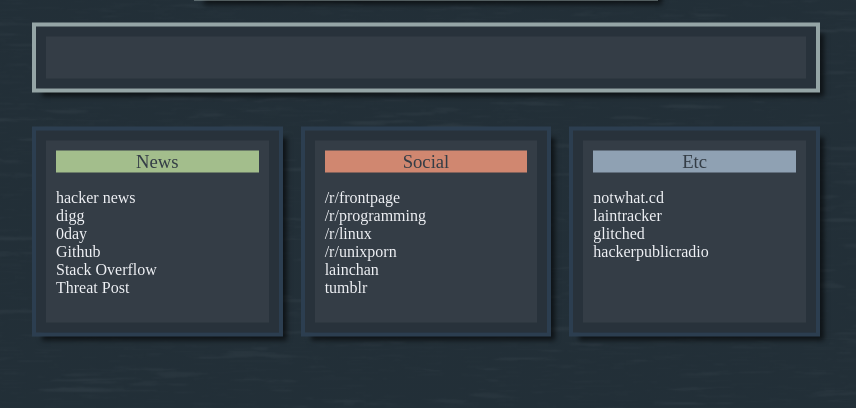
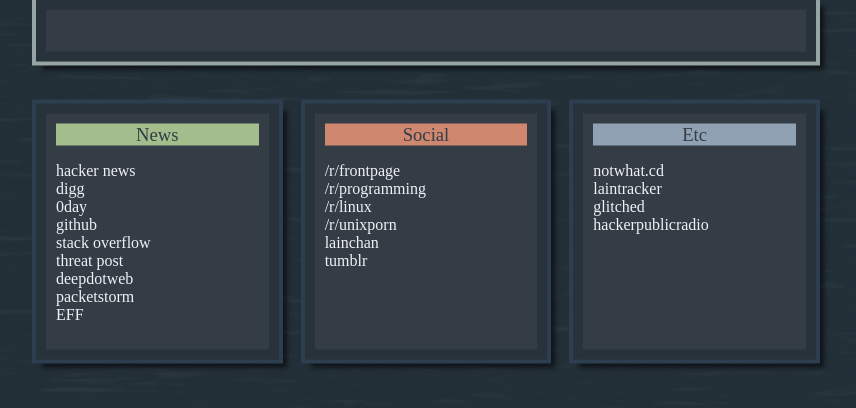
Before and after one commit to Bladdezz/startpage, a plain HTML site: page index.html in a window 1280 px wide. Shown: the part 280-688 px from the top of the page, without its empty margins (214-1070 px from the left). Drawn offline with Linux system fonts and the light colour scheme.

Commit message:
more links

```diff
--- a/index.html
+++ b/index.html
@@ -46,9 +46,12 @@
                         <li><a href="https://news.ycombinator.com">hacker news</a></li>
                         <li><a href="https://www.digg.com">digg</a></li>
                         <li><a href="https://0day.today">0day</a></li>
-                        <li><a href="https://github.com/">Github</a></li>
-                        <li><a href="https://stackoverflow.com/">Stack Overflow</a></li>
-                        <li><a href="https://threatpost.com/">Threat Post</a></li>
+                        <li><a href="https://github.com/">github</a></li>
+                        <li><a href="https://stackoverflow.com/">stack overflow</a></li>
+                        <li><a href="https://threatpost.com/">threat post</a></li>
+                        <li><a href="https://www.deepdotweb.com/">deepdotweb</a></li>
+                        <li><a href="https://packetstormsecurity.com/">packetstorm</a></li>
+                        <li><a href="https://www.eff.org/">EFF</a></li>
                     </ul>
                 </div>
                 <div class="box">
@@ -59,7 +62,7 @@
                         <li><a href="https://reddit.com/r/linux">/r/linux</a></li>
                         <li><a href="https://reddit.com/r/unixporn">/r/unixporn</a></li>
                         <li><a href="https://lainchan.jp">lainchan</a></li>
-			    <li><a href="https://tumblr.com">tumblr</a></li>
+	           <li><a href="https://tumblr.com">tumblr</a></li>
                     </ul>
                 </div>
                 <div class="box">
```
